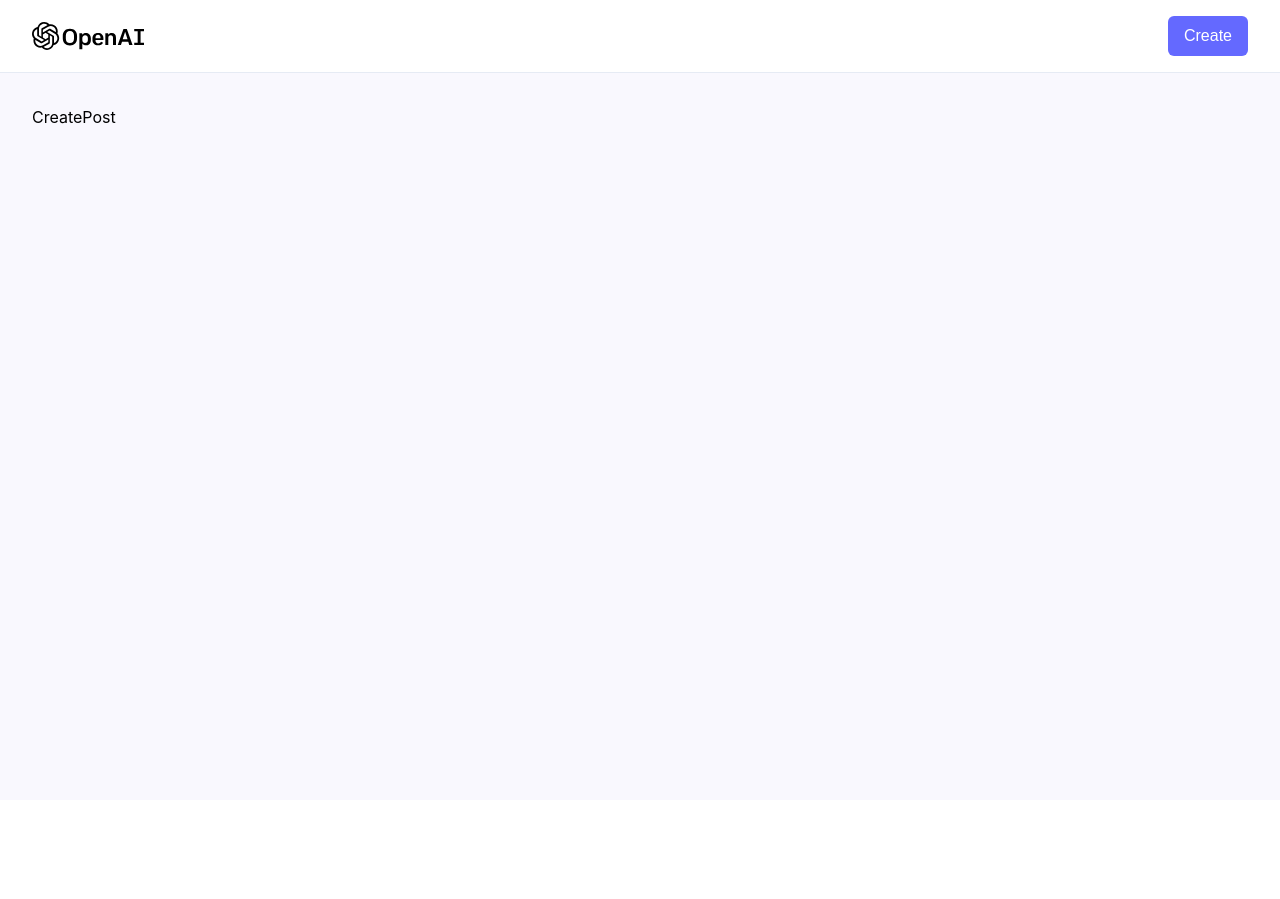
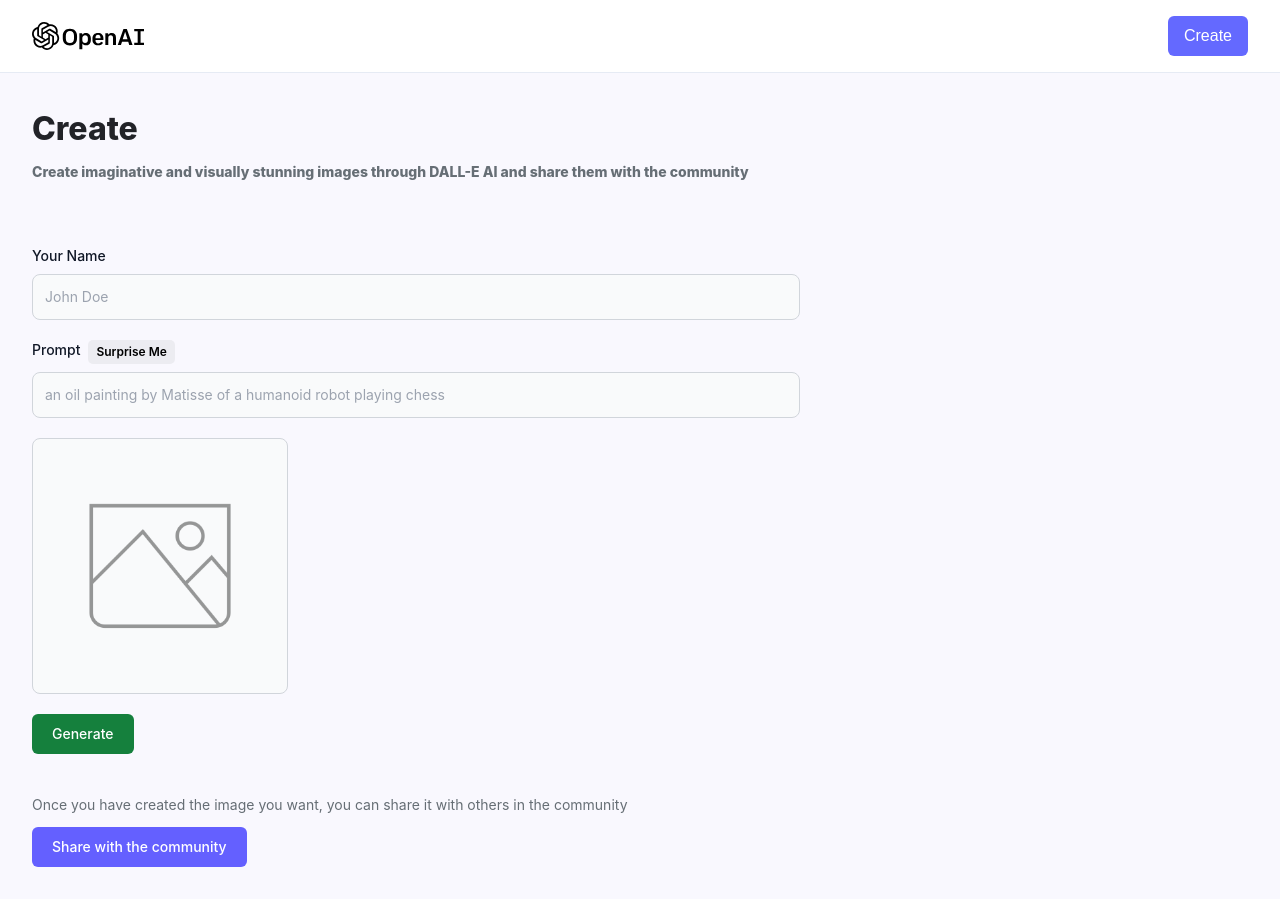
Before and after one commit to x5m8berz/project_dall-e, a React (Vite) app in the folder client/: page /create-post in a window 1280 px wide. Before the commit the page ends 800 px from the top, so only its background shows below. Built offline with nearby package versions, Linux system fonts and the light colour scheme; a web font is replaced by a local one.

Commit message:
Added Create Post Page

```diff
--- a/client/src/components/FormField.jsx
+++ b/client/src/components/FormField.jsx
@@ -1,7 +1,46 @@
 import React from "react";
 
-const FormField = () => {
-  return <div>FormField</div>;
+const FormField = ({
+  LabelName,
+  type,
+  name,
+  placeholder,
+  value,
+  handleChange,
+  isSurpriseMe,
+  handleSurpriseMe,
+}) => {
+  return (
+    <div>
+      <div className="flex item-center gap-2 mb-2 ">
+        <label
+          htmlFor={name}
+          className="block text-sm font-medium text-gray-900 "
+        >
+          {LabelName}
+        </label>
+        {isSurpriseMe && (
+          <button
+            type="button"
+            onClick={handleSurpriseMe}
+            className="font-semibold text-xs bg-[#ECECF1] py-1 px-2 rounded-[5px] text-black"
+          >
+            Surprise Me
+          </button>
+        )}
+      </div>
+      <input
+        type={type}
+        id={name}
+        name={name}
+        placeholder={placeholder}
+        value={value}
+        onChange={handleChange}
+        required
+        className="bg-gray-50 border border-gray-300 text-gray-900 text-sm rounded-lg focus:ring-[#4649ff] focus:border-[#4649ff] outline-none block w-full p-3"
+      />
+    </div>
+  );
 };
 
 export default FormField;
--- a/client/src/pages/CreatePost.jsx
+++ b/client/src/pages/CreatePost.jsx
@@ -1,7 +1,104 @@
-import React from "react";
+import { useState } from "react";
+import { useNavigate } from "react-router-dom";
+
+import { preview } from "../assets";
+import { getRandomPrompt } from "../utils";
+import { FormField, Loader } from "../components";
 
 const CreatePost = () => {
-  return <div>CreatePost</div>;
+  const navigate = useNavigate();
+  const [form, setForm] = useState({ name: "", prompt: "", photo: "" });
+  const [generatingImg, setGeneratingImg] = useState(false);
+  const [loading, setLoading] = useState(false);
+
+  const generateImage = () => {};
+  const handleSubmit = () => {};
+  const handleChange = (e) => {
+    setForm({ ...form, [e.target.name]: e.target.value });
+  };
+  const handleSurpriseMe = () => {
+    const randomPrompt = getRandomPrompt(form.prompt);
+    setForm({ ...form, prompt: randomPrompt });
+  };
+
+  return (
+    <section className="max-w-7xl mx-auto">
+      <div>
+        <h1 className="font-extrabold text-[#222328] text-[32px]">
+          Create
+          <p className="mt-2 text-[#666e75] text-[14px] max-w[500px]">
+            Create imaginative and visually stunning images through DALL-E AI
+            and share them with the community
+          </p>
+        </h1>
+      </div>
+      <form className="mt-16 max-w-3xl" onSubmit={handleSubmit}>
+        <div className="flex flex-col gap-5">
+          <FormField
+            LabelName="Your Name"
+            type="text"
+            name="name"
+            placeholder="John Doe"
+            value={form.name}
+            handleChange={handleChange}
+          />
+          <FormField
+            LabelName="Prompt"
+            type="text"
+            name="prompt"
+            placeholder="an oil painting by Matisse of a humanoid robot playing chess"
+            value={form.prompt}
+            handleChange={handleChange}
+            isSurpriseMe
+            handleSurpriseMe={handleSurpriseMe}
+          />
+
+          <div className="relative bg-gray-50 border border-gray-300 text-gray-900 text-sm rounded-lg focus:ring-blue-500 focus:border-blue-500 w-64 p-3 h-64 flex justify-center items-center">
+            {form.photo ? (
+              <img
+                src={form.photo}
+                alt={form.prompt}
+                className="w-full h-full object-contain"
+              />
+            ) : (
+              <img
+                src={preview}
+                alt="preview"
+                className="w-9/12 h-9/12 object-contain opacity-40"
+              />
+            )}
+
+            {generatingImg && (
+              <div className="absolute inset-0 z-0 flex justify-center items-center bg-[rgba(0,0,0,0.5)] rounded-lg">
+                <Loader />
+              </div>
+            )}
+          </div>
+        </div>
+        <div className="mt-5 flex gap-5">
+          <button
+            type="button"
+            onClick={generateImage}
+            className="text-white bg-green-700 font-medium rounded-md text-sm w-full sm:w-auto px-5 py-2.5 text-center "
+          >
+            {generatingImg ? "Generating..." : "Generate"}
+          </button>
+        </div>
+        <div className="mt-10">
+          <p className="mt-2 text-[#666e75] text-[14px]">
+            Once you have created the image you want, you can share it with
+            others in the community
+          </p>
+          <button
+            type="submit"
+            className="mt-3 text-white bg-[#6460ff] font-medium rounded-md text-sm w-full sm:w-auto px-5 py-2.5 text-center"
+          >
+            {loading ? "Sharing..." : "Share with the community"}
+          </button>
+        </div>
+      </form>
+    </section>
+  );
 };
 
 export default CreatePost;
--- /dev/null
+++ b/client/src/utils/index.js
@@ -0,0 +1,10 @@
+import { surpriseMePrompts } from "../constant/index";
+
+export function getRandomPrompt(prompt) {
+  const randomIndex = Math.floor(Math.random() * surpriseMePrompts.length);
+  const randomPrompt = surpriseMePrompts[randomIndex];
+
+  if (randomPrompt == prompt) return getRandomPrompt(prompt);
+
+  return randomPrompt;
+}
```
